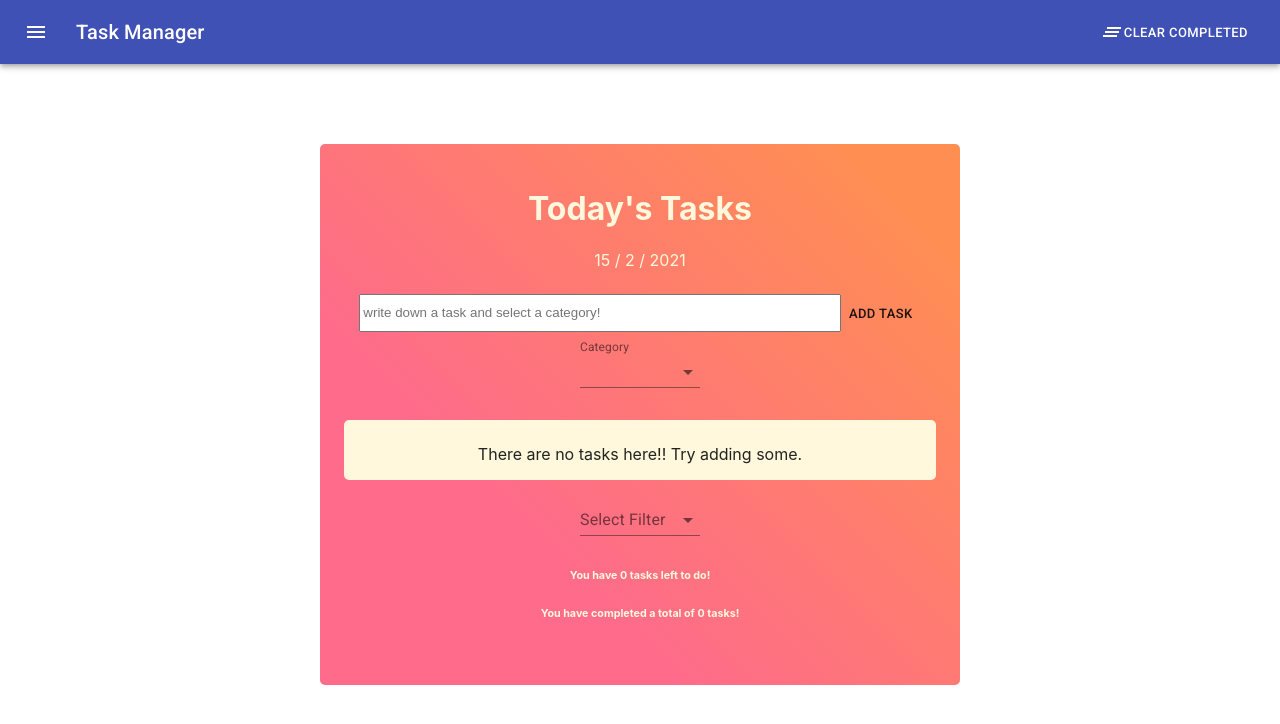
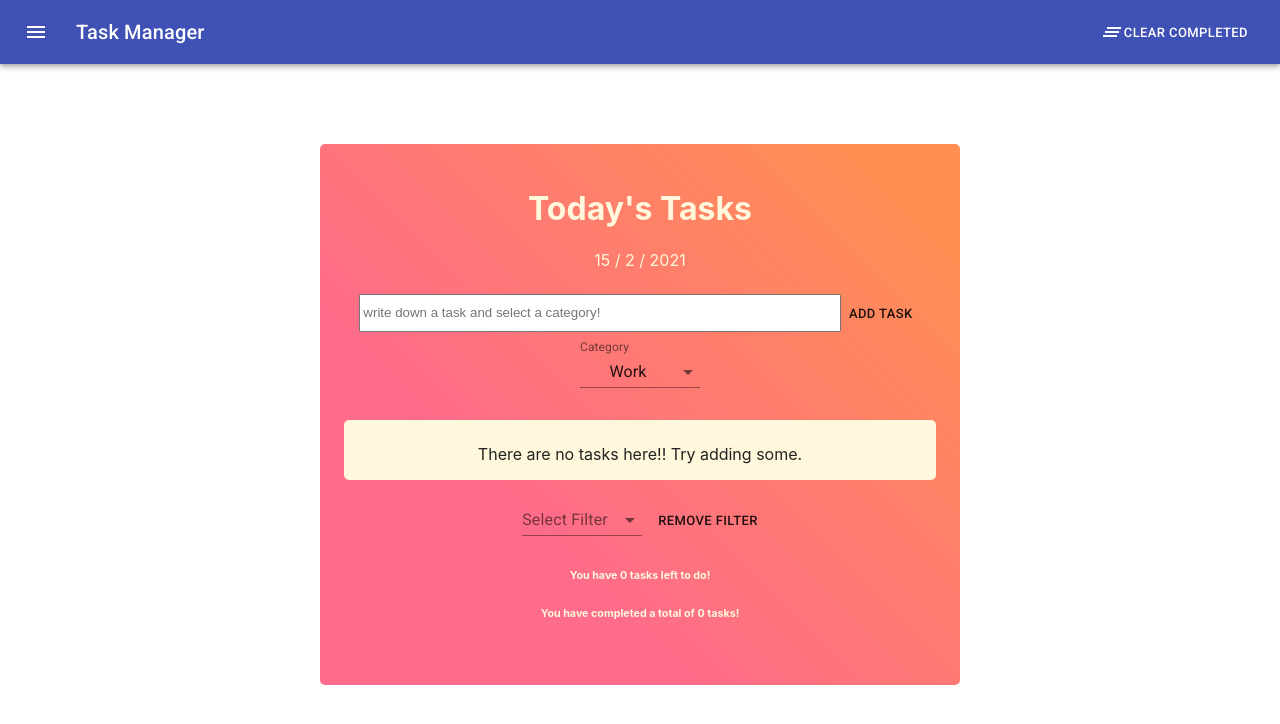
Before and after one commit to synnea/TaskManager, a React (Create React App) app: page / in a window 1280 px wide. Shown: the top 724 px of the page. Built offline with nearby package versions, Linux system fonts and the light colour scheme.

Commit message:
add remove filter functionality

```diff
--- a/src/App.js
+++ b/src/App.js
@@ -12,7 +12,7 @@ class App extends Component {
     let [month, date, year]    = new Date().toLocaleDateString("en-US").split("/");
 
     return (
-      <div class="app-container">
+      <div className="app-container">
           <AppBar cleared={this.onClearHandler} />
           <div className="task-panel" data-test="components-app">
             <h1>Today's Tasks</h1>
--- /dev/null
+++ b/src/components/Auxiliary.js
@@ -0,0 +1,3 @@
+const aux = (props) => props.children;
+
+export default aux;
--- /dev/null
+++ b/src/components/CategoryFilter.css
@@ -0,0 +1,5 @@
+.filter-box {
+    display: flex;
+    align-items: baseline;
+    justify-content: center;
+}
--- a/src/components/CategoryFilter.js
+++ b/src/components/CategoryFilter.js
@@ -1,11 +1,19 @@
 import React from 'react';
 import CategorySelect from './CategorySelect';
+import Button from '@material-ui/core/Button';
+
+import './CategoryFilter.css';
 
 const CategoryFilter = (props) => {
 
-        return (
-    <CategorySelect
-     InputLabel="Select Filter" />)
+    return (
+    <div className="filter-box">
+        <CategorySelect
+        selectCategory={props.filter}
+        InputLabel="Select Filter" />
+        <Button onClick={props.removeFilter}>Remove Filter</Button>
+     </div>
+     )
 }
 
 export default CategoryFilter;
--- a/src/components/CategorySelect.js
+++ b/src/components/CategorySelect.js
@@ -5,8 +5,7 @@ import { makeStyles } from '@material-ui/core/styles';
 import Select from '@material-ui/core/Select';
 import MenuItem from '@material-ui/core/MenuItem';
 import InputLabel from '@material-ui/core/InputLabel';
-import FormHelperText from '@material-ui/core/FormHelperText';
-import Button from '@material-ui/core/Button';
+
 
 const useStyles = makeStyles((theme) => ({
   formControl: {
--- a/src/components/Tasks/Tasks.js
+++ b/src/components/Tasks/Tasks.js
@@ -16,12 +16,12 @@ class RegularTasks extends Component {
           value: '',
           editedValue: '',
           taskInEditing: 0,
-          selectedCategory: 'unspecified category'
+          selectedCategory: 'work',
+          filteredCategory: ''
         };
       }
 
       componentDidUpdate() {
-        console.log("regT" + this.props.regularTasks.length);
         if (this.props.clear) {
           let completedTasks = this.props.regularTasks.filter(task => {
             return task.completed === true
@@ -31,10 +31,6 @@ class RegularTasks extends Component {
           };
           return this.onClearedHandler();
         }
-      }
-
-      componentDidMount() {
-        console.log("regT" + this.props.regularTasks.length);
       }
 
       onAddHandler = () => {
@@ -94,15 +90,56 @@ class RegularTasks extends Component {
         this.props.onDeleteRegularTask(id);
       };
 
+      onFilterSetHandler = (event) => {
+        this.setState({filteredCategory: event.target.value});
+      };
+
+      onFilterRemoveHandler = () => {
+        console.log("inside FilterRemoveHandler");
+        this.setState({filteredCategory: ''});
+      }
 
 
     render () {
         let tasks = <div id="emptyTaskList"><p>There are no tasks here!! Try adding some.</p></div>
 
-        if (this.props.regularTasks.length > 0) {
+        if (this.props.regularTasks.length > 0 && !this.state.filteredCategory ) {
           tasks =  (
             <div>
                 {this.props.regularTasks.map(task => {
+                  if (task.id === this.state.taskInEditing) {
+                    return  <RegularTask
+                        complete={this.onCompleteHandler}
+                        delete={this.onDeleteHandler}
+                        edit={this.onEditChangeHandler}
+                        saveEdit={this.onEditSaveHandler}
+                        editedValue={this.state.editedValue}
+                        taskInEditing={this.state.taskInEditing}
+                        completed={task.completed}
+                        key={task.id}
+                        category={task.category}
+                        description={task.description}
+                        id={task.id} />
+                  } else {
+                        return  <RegularTask
+                        complete={this.onCompleteHandler}
+                        delete={this.onDeleteHandler}
+                        editing={this.onEditModeHandler}
+                        category={task.category}
+                        completed={task.completed}
+                        key={task.id}
+                        description={task.description}
+                        id={task.id} />
+                  }
+                })}
+            </div>
+          );
+        } else if (this.props.regularTasks.length > 0 && this.state.filteredCategory ) {
+          tasks =  (
+            <div>
+                {this.props.regularTasks
+                  .filter(task => task.category === this.state.filteredCategory)
+                  .map(task => {
                     if (task.id === this.state.taskInEditing) {
                       return  <RegularTask
                           complete={this.onCompleteHandler}
@@ -144,7 +181,9 @@ class RegularTasks extends Component {
                       add={this.onAddHandler}
                       selectCategory={this.onSelectedCategoryHandler} />
                 {tasks}
-                <CategoryFilter />
+                <CategoryFilter
+                      filter={this.onFilterSetHandler}
+                      removeFilter={this.onFilterRemoveHandler} />
                 <DataTracker completed={this.state.completed} />
             </div>
         )
```
Lines whose indentation alone changed are shown as unchanged.
